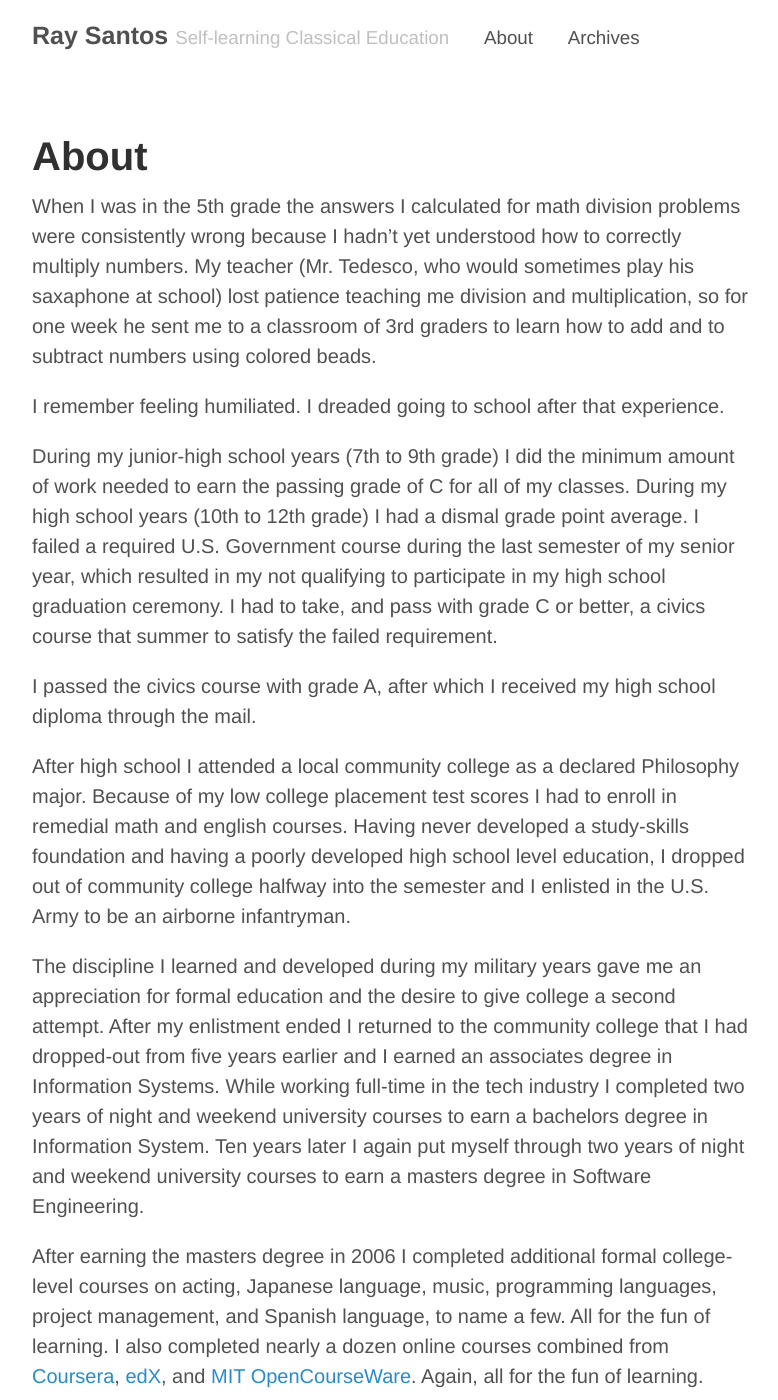
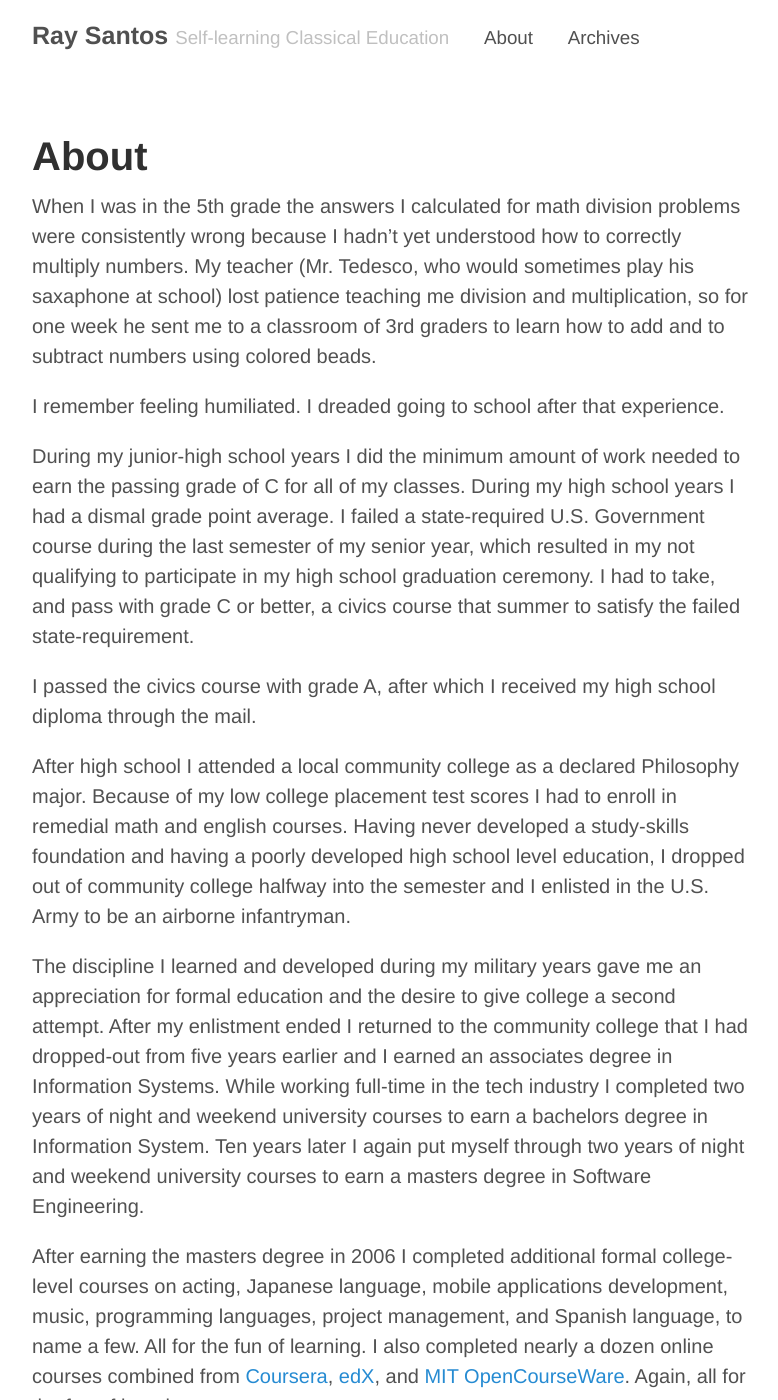
Before and after one commit to raysantoscom/raysantoscom.github.io, a Jekyll site: the page built from about.md, in a window 1280 px wide and 1400 px high. Shown: the whole window, without its empty margins (248-1026 px from the left). Built offline with Jekyll 4.4.1, drawn with Linux system fonts in a browser that asks for light colours.

Commit message:
Minor content updates - about.md

```diff
--- a/about.md
+++ b/about.md
@@ -7,7 +7,7 @@ When I was in the 5th grade the answers I calculated for math division problems
 
 I remember feeling humiliated. I dreaded going to school after that experience.
 
-During my junior-high school years (7th to 9th grade) I did the minimum amount of work needed to earn the passing grade of C for all of my classes. During my high school years (10th to 12th grade) I had a dismal grade point average. I failed a required U.S. Government course during the last semester of my senior year, which resulted in my not qualifying to participate in my high school graduation ceremony. I had to take, and pass with grade C or better, a civics course that summer to satisfy the failed requirement.
+During my junior-high school years I did the minimum amount of work needed to earn the passing grade of C for all of my classes. During my high school years I had a dismal grade point average. I failed a state-required U.S. Government course during the last semester of my senior year, which resulted in my not qualifying to participate in my high school graduation ceremony. I had to take, and pass with grade C or better, a civics course that summer to satisfy the failed state-requirement.
 
 I passed the civics course with grade A, after which I received my high school diploma through the mail.
 
@@ -15,7 +15,7 @@ After high school I attended a local community college as a declared Philosophy
 
 The discipline I learned and developed during my military years gave me an appreciation for formal education and the desire to give college a second attempt. After my enlistment ended I returned to the community college that I had dropped-out from five years earlier and I earned an associates degree in Information Systems. While working full-time in the tech industry I completed two years of night and weekend university courses to earn a bachelors degree in Information System. Ten years later I again put myself through two years of night and weekend university courses to earn a masters degree in Software Engineering.
 
-After earning the masters degree in 2006 I completed additional formal college-level courses on acting, Japanese language, music, programming languages, project management, and Spanish language, to name a few. All for the fun of learning. I also completed nearly a dozen online courses combined from [Coursera](https://www.coursera.org), [edX](https://www.edx.org), and [MIT OpenCourseWare](http://ocw.mit.edu/index.htm). Again, all for the fun of learning.
+After earning the masters degree in 2006 I completed additional formal college-level courses on acting, Japanese language, mobile applications development, music, programming languages, project management, and Spanish language, to name a few. All for the fun of learning. I also completed nearly a dozen online courses combined from [Coursera](https://www.coursera.org), [edX](https://www.edx.org), and [MIT OpenCourseWare](http://ocw.mit.edu/index.htm). Again, all for the fun of learning.
 
 In September 2013 I borrowed from my local library a book titled [Climbing Parnassus - A New Apologia for Greek and Latin](http://www.amazon.com/gp/product/1933859504/ref=as_li_qf_sp_asin_il_tl?ie=UTF8&camp=1789&creative=9325&creativeASIN=1933859504&linkCode=as2&tag=6767151-20&linkId=UPRSMZBWKQYBHECO) by Tracy Lee Simmons, which got me interested in the Classical Education movement. Up to that point the majority of my post high school academic work focused on learning the theory and skills I needed to build a career in the software industry.
 
```
